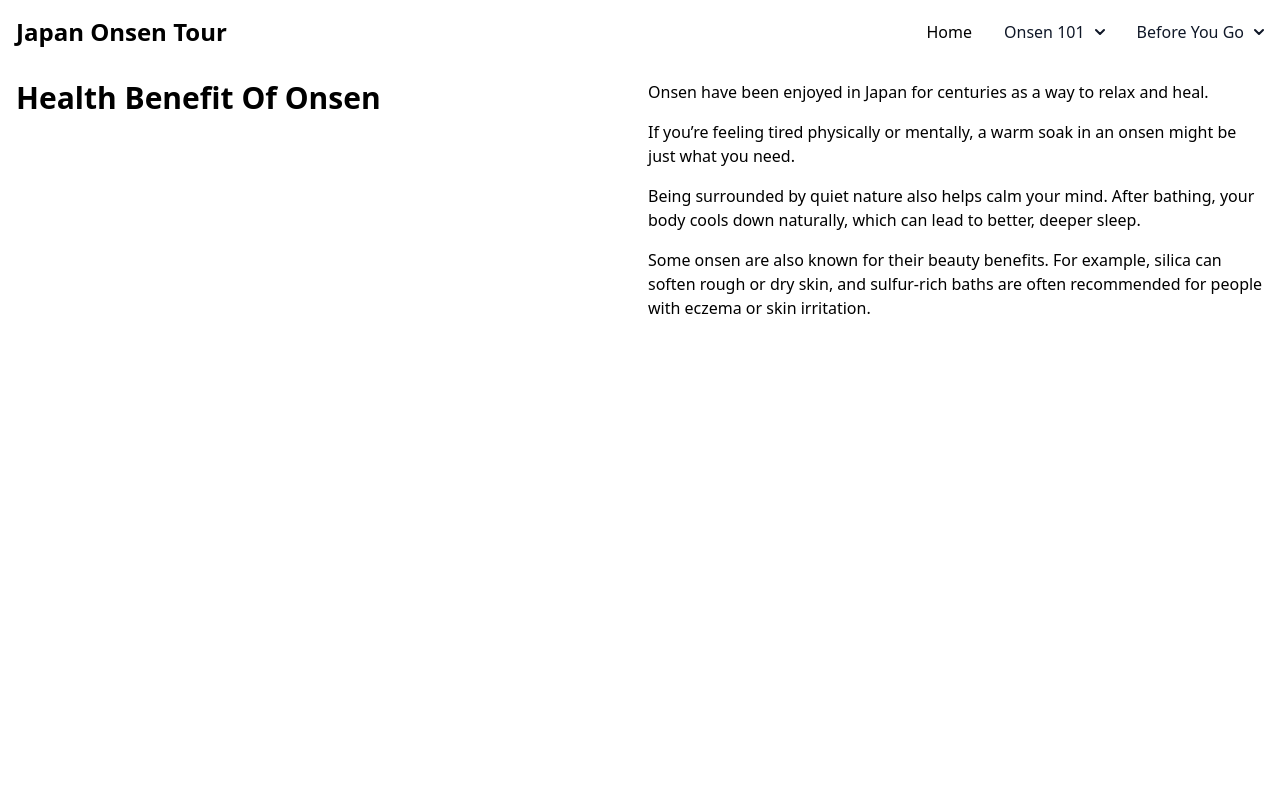
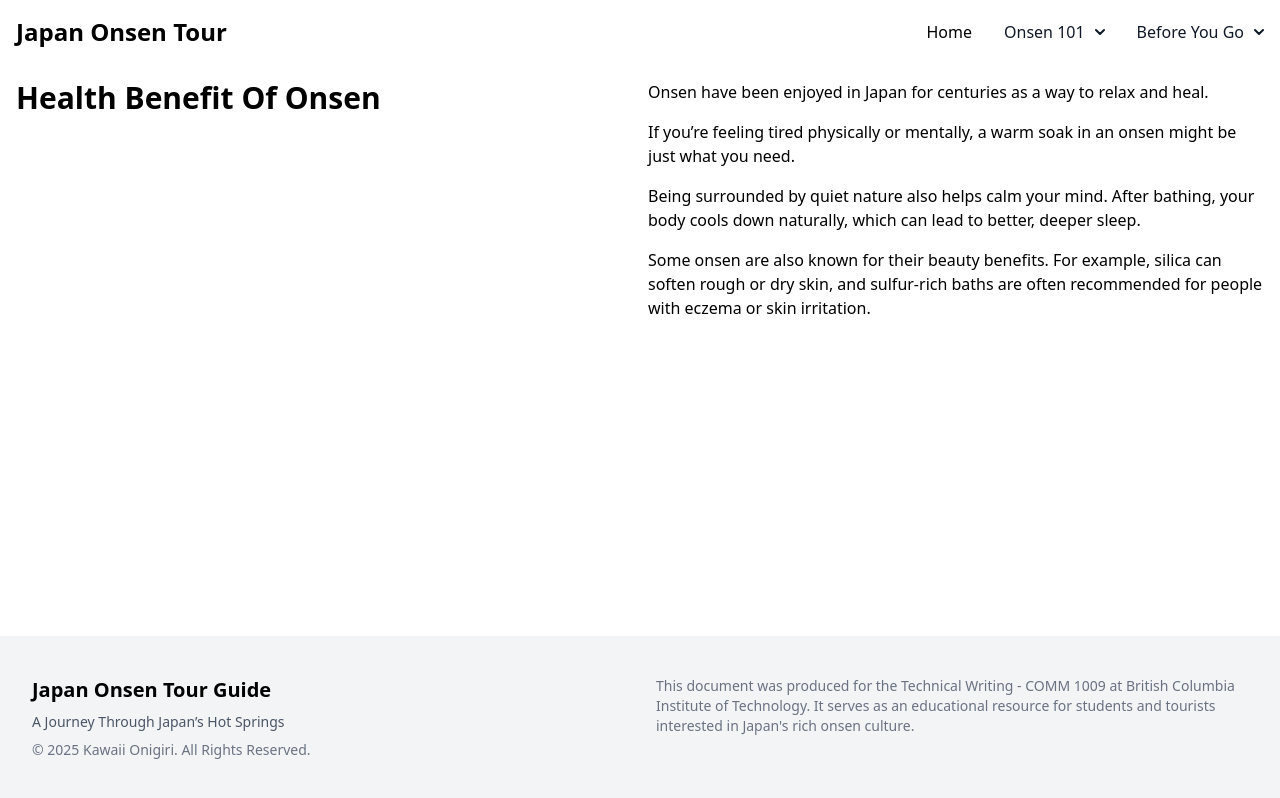
Before and after one commit to elriot/JapanOnsenTour, a React (Vite) app in the folder japan-onsen-tour/: page /JapanOnsenTour/health in a window 1280 px wide. Built offline with nearby package versions, Linux system fonts and the light colour scheme.

Commit message:
fixed footer position

```diff
--- a/japan-onsen-tour/src/App.jsx
+++ b/japan-onsen-tour/src/App.jsx
@@ -9,12 +9,35 @@ import Etiquette from "./pages/Etiquette";
 import Tattoo from "./pages/Tattoo";
 import RyokanHotel from "./pages/RyokanHotel";
 import PackingEssensial from "./pages/PackingEssensial";
+import Footer from "./components/Footer";
 
 
 function App() {
   return (
     <>
 		<Router basename="/JapanOnsenTour">
+			<div className="flex flex-col min-h-screen">
+			{/* Header는 Routes 외부에 두는 게 좋아 */}
+			<Header />
+
+			{/* Main Content */}
+			<main className="flex-grow">
+				<Routes>
+					<Route path="/" element={<Main />} />
+					<Route path="/onsen" element={<WhatIsOnsen />} />
+					<Route path="/health" element={<HealthBenefit />} />
+					<Route path="/etiquette" element={<Etiquette />} />
+					<Route path="/tattoo" element={<Tattoo />} />
+					<Route path="/accomodation" element={<RyokanHotel />} />
+					<Route path="/packing" element={<PackingEssensial />} />
+				</Routes>
+			</main>
+
+			{/* Footer */}
+			<Footer />
+			</div>
+		</Router>
+		{/* <Router basename="/JapanOnsenTour">
 			<Header/>
 
 			<Routes>
@@ -28,6 +51,9 @@ function App() {
 				<Route path="/packing" element={<PackingEssensial />} />
 			</Routes>
 		</Router>
+		<Footer/> */}
+
+
 		{/* <Header/>
 
 		<WhatIsOnsen className="bg-odd"/>
--- /dev/null
+++ b/japan-onsen-tour/src/components/Footer.jsx
@@ -0,0 +1,26 @@
+function Footer() {
+  return (
+    <footer className="bg-gray-100 py-10">
+      <div className="max-w-7xl mx-auto px-4 sm:px-6 lg:px-8 grid grid-cols-1 md:grid-cols-2 gap-8 text-left">
+
+        {/* Left Column - Title & Description */}
+        <div>
+          <h2 className="text-xl font-bold">Japan Onsen Tour Guide</h2>
+          <p className="mt-2 text-sm text-gray-600">A Journey Through Japan’s Hot Springs</p>
+          <p className="mt-2 text-sm text-gray-500">© 2025 Kawaii Onigiri. All Rights Reserved.</p>
+        </div>
+
+        {/* Right Column - Context Description */}
+        <div>
+          <p className="text-sm text-gray-500">
+            This document was produced for the Technical Writing - COMM 1009 at British Columbia Institute of Technology.
+            It serves as an educational resource for students and tourists interested in Japan's rich onsen culture.
+          </p>
+        </div>
+
+      </div>
+    </footer>
+  );
+}
+
+export default Footer;
--- a/japan-onsen-tour/src/components/Section.jsx
+++ b/japan-onsen-tour/src/components/Section.jsx
@@ -3,7 +3,7 @@ function Section({children, className="", paddingTop = "true", paddingBottom = "
 	const topPadding = paddingTop === "true" ? "pt-20" : "";
 	const bottomPadding = paddingBottom === "true" ? "pb-20" : "";
 	return (
-		<section className={`p-4 ${bottomPadding} ${topPadding} ${className}`}>
+		<section className={`${className} p-4 ${bottomPadding} ${topPadding}`}>
 			{children}
 		</section>
 	);
```
